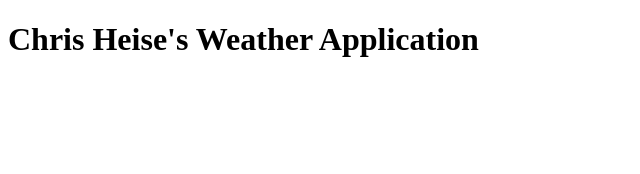
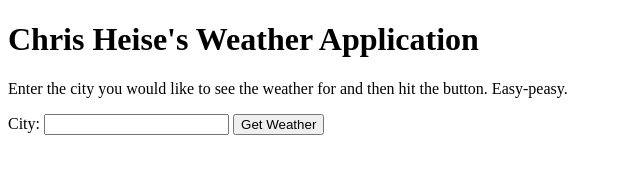
Before and after one commit to crHeise/TOP-WeatherApp, a plain HTML site: page index.html in a window 1280 px wide. Shown: the whole page, without its empty margins (0-640 px from the left). Drawn offline with Linux system fonts and the light colour scheme.

Commit message:
Add basic HTML to index

```diff
--- a/index.html
+++ b/index.html
@@ -9,7 +9,18 @@
 </head>
 <body>
     <div class="main-container">
-        <h1>Chris Heise's Weather Application</h1>
+        <header class="header-info">
+            <h1>Chris Heise's Weather Application</h1>
+            <p>Enter the city you would like to see the weather for and then hit the button. Easy-peasy.</p>
+        </header>
+        <div class="user-location">
+            <form class="location-form" id="weather-form" action="index.html" method="post">
+                <label for="city">City:</label>
+                <input type="text" id="city" name="city" required>
+                <input type="submit" id="submit-button" name="submit-button" value="Get Weather">
+            </form>
+        </div>
+        <div class="weather-results"></div>
     </div>
 </body>
 </html>
```
